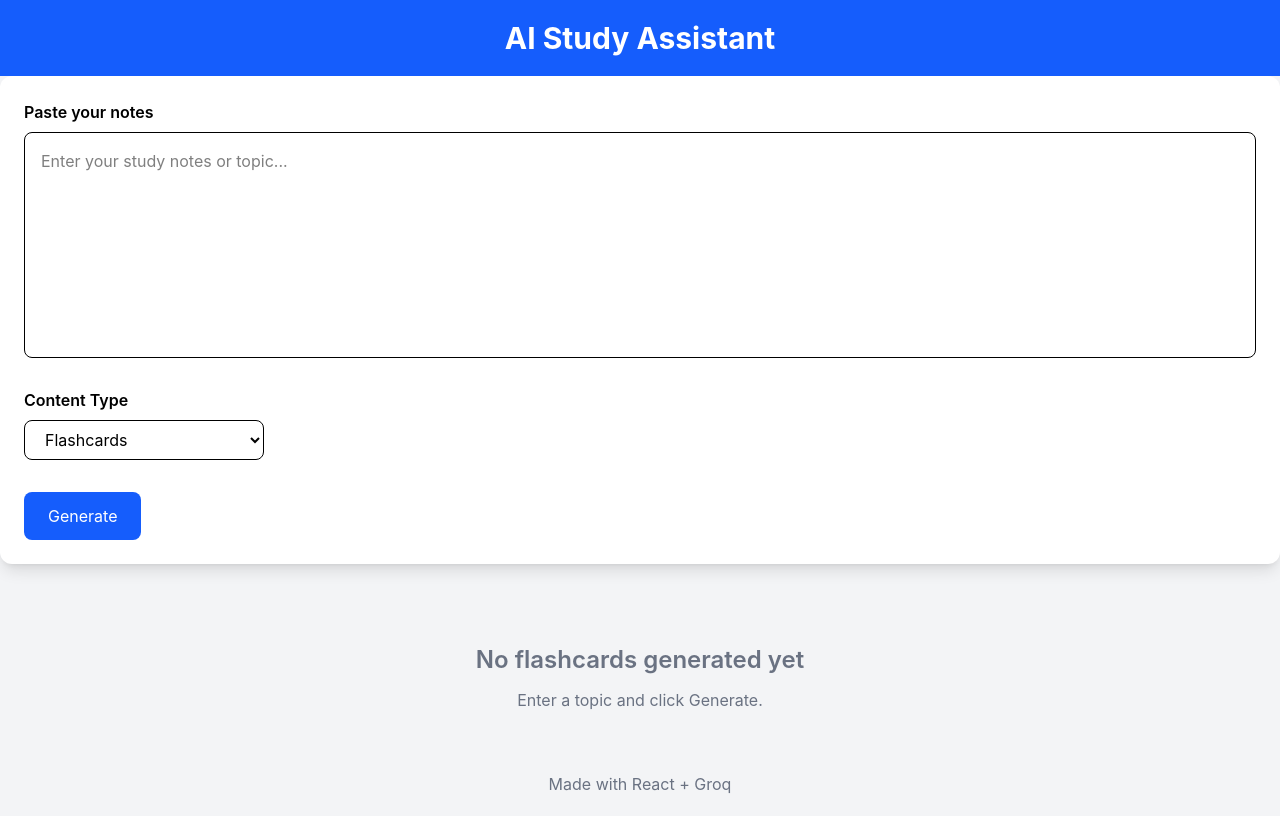
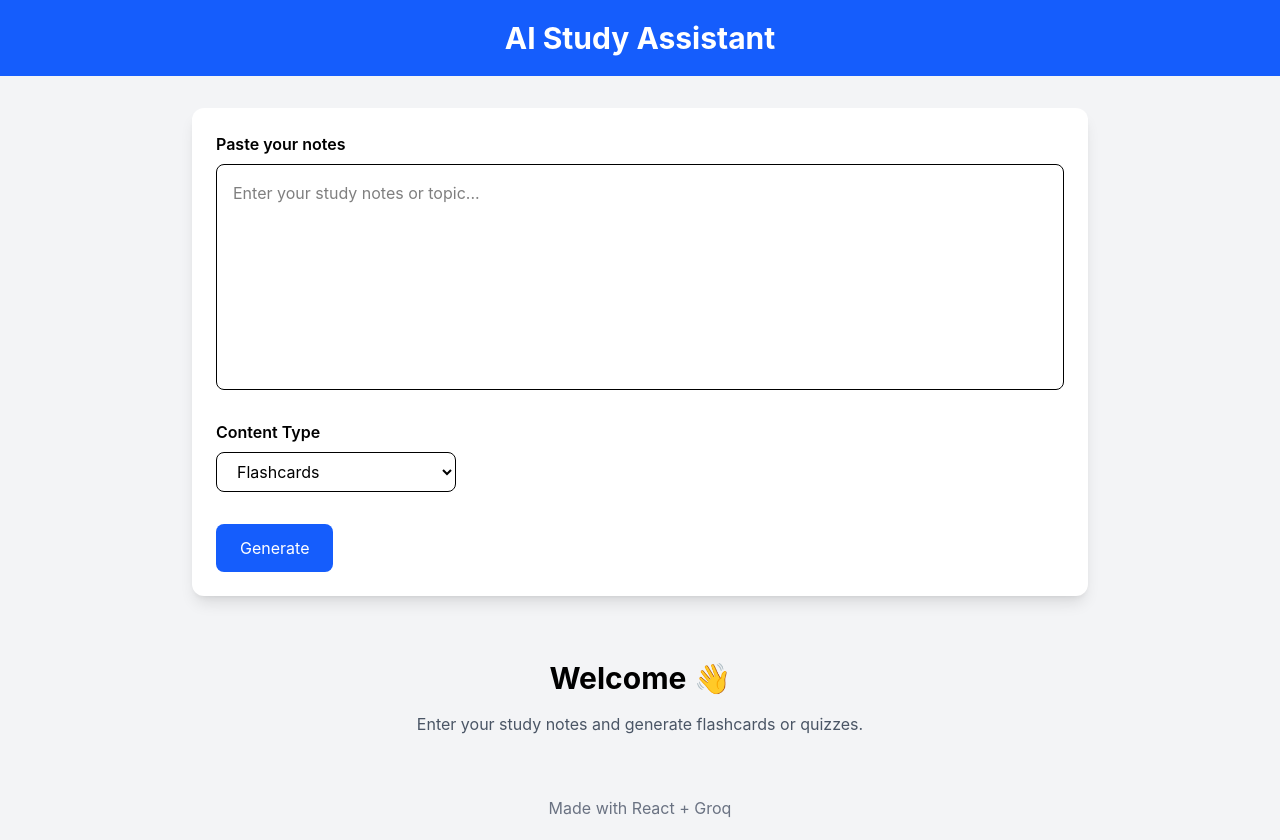
Before and after one commit to Taniya1308/study-assistant-ai, a React (Vite) app in the folder client/: page / in a window 1280 px wide. Before the commit the page ends 816 px from the top, so only its background shows below. Built offline with nearby package versions, Linux system fonts and the light colour scheme.

Commit message:
Add loading and error UI

```diff
--- a/client/src/components/EmptyState.jsx
+++ b/client/src/components/EmptyState.jsx
@@ -1,9 +1,11 @@
 const EmptyState = () => {
   return (
-    <div className="text-center mt-20 text-gray-500">
-      <h2 className="text-2xl font-semibold">No flashcards generated yet</h2>
+    <div className="text-center mt-16">
+      <h2 className="text-3xl font-bold">Welcome 👋</h2>
 
-      <p className="mt-3">Enter a topic and click Generate.</p>
+      <p className="text-gray-600 mt-4">
+        Enter your study notes and generate flashcards or quizzes.
+      </p>
     </div>
   );
 };
--- a/client/src/components/ErrorMessage.jsx
+++ b/client/src/components/ErrorMessage.jsx
@@ -0,0 +1,9 @@
+const ErrorMessage = ({ message }) => {
+  return (
+    <div className="max-w-xl mx-auto mt-6 bg-red-100 border border-red-400 text-red-700 p-4 rounded-lg">
+      {message}
+    </div>
+  );
+};
+
+export default ErrorMessage;
--- a/client/src/components/Loading.jsx
+++ b/client/src/components/Loading.jsx
@@ -0,0 +1,11 @@
+const Loading = () => {
+  return (
+    <div className="text-center mt-10">
+      <div className="animate-spin rounded-full h-14 w-14 border-b-4 border-blue-600 mx-auto"></div>
+
+      <p className="mt-4 text-lg font-semibold">Generating content...</p>
+    </div>
+  );
+};
+
+export default Loading;
--- a/client/src/components/TopicForm.jsx
+++ b/client/src/components/TopicForm.jsx
@@ -4,31 +4,43 @@ import { generateContent } from "../services/api";
 const TopicForm = ({ setFlashcards, setQuiz }) => {
   const [text, setText] = useState("");
   const [type, setType] = useState("flashcards");
+  const [loading, setLoading] = useState(false);
+  const [error, setError] = useState("");
 
   const handleGenerate = async () => {
+    if (text.trim() === "") {
+      alert("Please enter a topic or study notes.");
+      return;
+    }
+
+    setLoading(true);
+    setError("");
+
     try {
       const response = await generateContent({
-        text: text,
-        type: type,
+        text,
+        type,
       });
 
-      console.log(response.data);
+      console.log("Response:", response);
+
       if (type === "flashcards") {
-        setFlashcards(response.data.data.flashcards || []);
-        setQuiz(response.data.data.quiz || []);
+        setFlashcards(response.data.flashcards || []);
         setQuiz([]);
       } else {
         setQuiz(response.data.quiz || []);
         setFlashcards([]);
       }
     } catch (error) {
-      console.error("Error calling backend:");
       console.error(error);
+      setError("Failed to generate content.");
+    } finally {
+      setLoading(false);
     }
   };
 
   return (
-    <div className="bg-white rounded-xl shadow-lg p-6">
+    <div className="max-w-4xl mx-auto bg-white rounded-xl shadow-lg p-6 mt-8">
       <label className="block font-semibold mb-2">Paste your notes</label>
 
       <textarea
@@ -48,17 +60,23 @@ const TopicForm = ({ setFlashcards, setQuiz }) => {
           className="border rounded-lg px-4 py-2 w-full md:w-60"
         >
           <option value="flashcards">Flashcards</option>
-
           <option value="quiz">Quiz</option>
         </select>
       </div>
 
       <button
         onClick={handleGenerate}
-        className="mt-8 bg-blue-600 hover:bg-blue-700 text-white px-6 py-3 rounded-lg w-full md:w-auto"
+        disabled={loading}
+        className="mt-8 bg-blue-600 hover:bg-blue-700 text-white px-6 py-3 rounded-lg w-full md:w-auto disabled:bg-gray-400"
       >
-        Generate
+        {loading ? "Generating..." : "Generate"}
       </button>
+
+      {error && (
+        <div className="mt-4 bg-red-100 text-red-700 border border-red-300 p-3 rounded-lg">
+          {error}
+        </div>
+      )}
     </div>
   );
 };
--- a/client/src/pages/Home.jsx
+++ b/client/src/pages/Home.jsx
@@ -1,22 +1,35 @@
 import { useState } from "react";
+
 import Header from "../components/Header";
 import Footer from "../components/Footer";
 import TopicForm from "../components/TopicForm";
 import EmptyState from "../components/EmptyState";
 import FlashcardList from "../components/FlashcardList";
 import Quiz from "../components/Quiz";
+import Loading from "../components/Loading";
 
 const Home = () => {
   const [flashcards, setFlashcards] = useState([]);
   const [quiz, setQuiz] = useState([]);
+  const [loading, setLoading] = useState(false);
+  const [error, setError] = useState("");
 
   return (
     <div className="min-h-screen bg-gray-100">
       <Header />
 
-      <TopicForm setFlashcards={setFlashcards} setQuiz={setQuiz} />
+      <TopicForm
+        setFlashcards={setFlashcards}
+        setQuiz={setQuiz}
+        loading={loading}
+        setLoading={setLoading}
+        error={error}
+        setError={setError}
+      />
 
-      {flashcards.length > 0 ? (
+      {loading ? (
+        <Loading />
+      ) : flashcards.length > 0 ? (
         <FlashcardList flashcards={flashcards} />
       ) : quiz.length > 0 ? (
         <Quiz quiz={quiz} />
```
